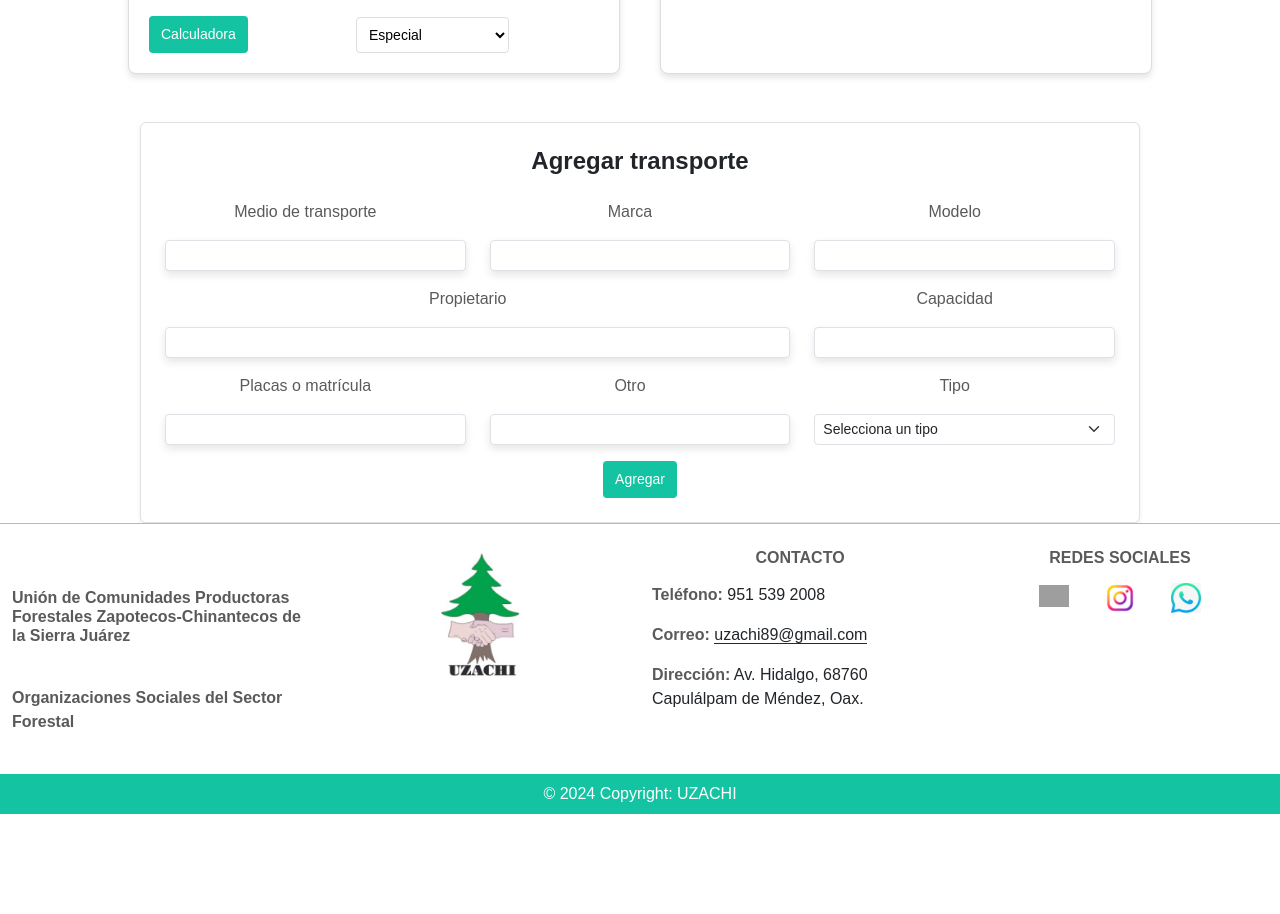
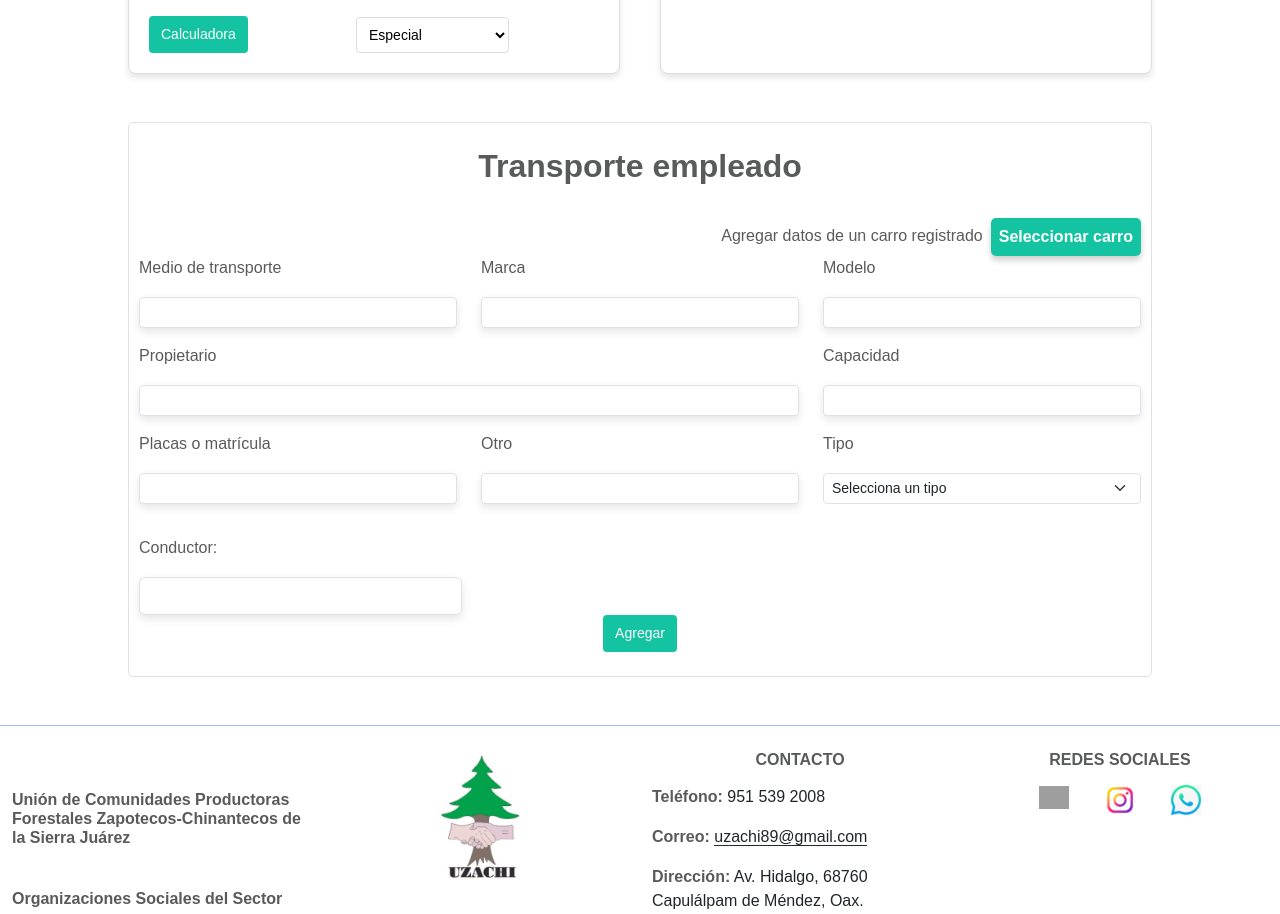
Before and after one commit to LuisPerezcx/UZACHI-FRONTEND, a React (Create React App) app: page /Formulario in a window 1280 px wide. Shown: the part 2080-2994 px from the top of the page. Before the commit the page ends 2894 px from the top, so only its background shows below. Built offline with nearby package versions, Linux system fonts and the light colour scheme; grey boxes are pictures that could not be loaded.

Commit message:
Se terminaron los cruds de tranporte y cliente frecuente

```diff
--- a/package.json
+++ b/package.json
@@ -7,12 +7,12 @@
     "@testing-library/jest-dom": "^5.17.0",
     "@testing-library/react": "^13.4.0",
     "@testing-library/user-event": "^13.5.0",
-    "axios": "^1.7.7",
+    "axios": "^1.7.8",
     "bootstrap": "^5.3.3",
     "bootstrap-icons": "^1.11.3",
     "font-awesome": "^4.7.0",
     "react": "^18.3.1",
-    "react-bootstrap": "^2.10.5",
+    "react-bootstrap": "^2.10.6",
     "react-bootstrap-icons": "^1.11.4",
     "react-dom": "^18.3.1",
     "react-icons": "^5.3.0",
--- a/src/components/FormularioTransporte.js
+++ b/src/components/FormularioTransporte.js
@@ -3,7 +3,17 @@ import { SelectCombo } from './SelectCombo';
 import { Button } from './Boton';
 import { Col, Form, Row } from 'react-bootstrap';
 
-export const FormularioTransporte = ({ onAdd, editingTransport }) => {
+export const FormularioTransporte = ({ onAdd, editingTransport, titulo, formularioForm }) => {
+  const [formularioFormatoField, setFormularioFormatoField] = useState(formularioForm);
+
+  const seleccionarCarro = () => {
+    console.log('Seleccionar carro clickeado');
+  };
+
+  const handleInputChange = (event) => {
+    console.log("${event.target.name}: ${event.target.value}");
+  };
+
   const [formData, setFormData] = useState({
     medio: '',
     marca: '',
@@ -51,13 +61,27 @@ export const FormularioTransporte = ({ onAdd, editingTransport }) => {
   };
 
   return (
-    <div className="container mt-5">
-      <div className="form-wrapper">
-        <Form onSubmit={handleSubmit} className="p-4 border rounded shadow-sm bg-white small">
-          <h4 className="text-center mb-4 form-title">
-            {editingTransport ? 'Actualizar transporte' : 'Agregar transporte'}
-          </h4>
+    <div className="tarjeta-border  mt-5 mb-5">
+      {/* Título del formulario */}
+      <div className="row">
+        <div className="col-12 text-center mb-4">
+          <h5 className="card-title size-font-title" style={{color:'var(--color-gris)',fontWeight:'bold'}}>
+            {titulo}
+          </h5>
+        </div>
+      </div>
 
+      {/* Agregar datos de carro registrado */}
+      {formularioFormatoField && (
+        <div className="row">
+          <div className="col-12 text-end mt-2">
+          <span className="me-2 form-label">Agregar datos de un carro registrado</span>
+            <Button label="Seleccionar carro" onClick={seleccionarCarro} className="btn-success" />
+          </div>
+        </div>
+      )}
+
+        <Form onSubmit={handleSubmit} >
           <Row className="mb-3">
             <Col md={4}>
               <Form.Label>Medio de transporte</Form.Label>
@@ -118,7 +142,7 @@ export const FormularioTransporte = ({ onAdd, editingTransport }) => {
             <Col md={4}>
               <Form.Label>Placas o matrícula</Form.Label>
               <Form.Control
-                type="text"
+                type="number"
                 name="placas"
                 value={formData.placas}
                 onChange={handleChange}
@@ -150,13 +174,27 @@ export const FormularioTransporte = ({ onAdd, editingTransport }) => {
             </Col>
           </Row>
 
+          {/* Campo conductor (condicional) */}
+        {formularioFormatoField && (
+          <div className="row g-3 mt-3">
+            <div className="col-md-4">
+              <label className="form-label">Conductor:</label>
+              <input
+                type="text"
+                className="form-control"
+                name="conductor"
+                onChange={handleInputChange}
+              />
+            </div>
+          </div>
+        )}
+
           <div className="text-center">
             <button variant="success" type="submit" size="sm">
               {editingTransport ? 'Actualizar' : 'Agregar'}
             </button>
           </div>
         </Form>
-      </div>
     </div>
   );
 };
--- a/src/components/GestionTransporte.js
+++ b/src/components/GestionTransporte.js
@@ -52,10 +52,14 @@ export const GestionTransporte = () => {
         onDelete={handleDelete}
         searchPlaceholder="Buscar transporte..."
       />
-      <FormularioTransporte
-        onAdd={handleSave}
-        editingTransport={editingTransport}
-      />
+      <div className='px-5'>
+        <FormularioTransporte
+          onAdd={handleSave}
+          editingTransport={editingTransport}
+          title={'Hola'}
+          formularioForm={false}
+        />
+      </div>
       <Footer />
     </div>
   );
--- a/src/pages/ClientesFrecuentes/Components/FormularioCliente.jsx
+++ b/src/pages/ClientesFrecuentes/Components/FormularioCliente.jsx
@@ -1,10 +1,11 @@
 import React, { useState } from "react";
+import { Form } from "react-bootstrap";
 
-const FormularioCliente = (onAdd,editarClientesFrecuentes) => {
+const FormularioCliente = ({onAdd, editarClientesFrecuentes}) => {
 
   const [formData, setFormData] = useState({
     nombre: '',
-    domicilio: '',
+    domicilioDestinatario: '',
     poblacion: '',
     entidad: '',
     curp: '',
@@ -37,7 +38,7 @@ const FormularioCliente = (onAdd,editarClientesFrecuentes) => {
     // Reiniciar el formulario
     setFormData({
       nombre: '',
-      domicilio: '',
+      domicilioDestinatario: '',
       poblacion: '',
       entidad: '',
       curp: '',
@@ -66,7 +67,7 @@ const FormularioCliente = (onAdd,editarClientesFrecuentes) => {
       <div style={formContainerStyle}>
         <div className="form-container p-3">
           <h5 className="text-center mb-3 fw-bold" style={interletradoStyle}>Agregar nuevo cliente</h5>
-          <form >
+          <form onSubmit={handleSubmit}>
             <div className="row">
               {/* Columna 1 */}
               <div className="col-md-6">
@@ -77,7 +78,8 @@ const FormularioCliente = (onAdd,editarClientesFrecuentes) => {
                   <input
                     type="text"
                     className="form-control"
-                    id="nombre"
+                    name="nombre"
+                    value = {formData.nombre}
                     placeholder="Ingrese el nombre"
                     onChange={handleChange}
                   />
@@ -93,7 +95,8 @@ const FormularioCliente = (onAdd,editarClientesFrecuentes) => {
                   <input
                     type="text"
                     className="form-control"
-                    id="domicilioDestinatario"
+                    name="domicilioDestinatario"
+                    value = {formData.domicilioDestinatario}
                     placeholder="Ingrese el domicilio"
                     onChange={handleChange}
                   />
@@ -105,7 +108,8 @@ const FormularioCliente = (onAdd,editarClientesFrecuentes) => {
                   <input
                     type="text"
                     className="form-control"
-                    id="poblacion"
+                    name="poblacion"
+                    value = {formData.poblacion}
                     placeholder="Ingrese la población"
                     onChange={handleChange}
                   />
@@ -117,7 +121,8 @@ const FormularioCliente = (onAdd,editarClientesFrecuentes) => {
                   <input
                     type="text"
                     className="form-control"
-                    id="entidad"
+                    name="entidad"
+                    value = {formData.entidad}
                     placeholder="Ingrese la entidad"
                     onChange={handleChange}
                   />
@@ -133,7 +138,8 @@ const FormularioCliente = (onAdd,editarClientesFrecuentes) => {
                   <input
                     type="text"
                     className="form-control"
-                    id="curp"
+                    name="curp"
+                    value = {formData.curp}
                     placeholder="Ingrese la CURP"
                     onChange={handleChange}
                   />
@@ -145,7 +151,8 @@ const FormularioCliente = (onAdd,editarClientesFrecuentes) => {
                   <input
                     type="text"
                     className="form-control"
-                    id="rfn"
+                    name="rfn"
+                    value = {formData.rfn}
                     placeholder="Ingrese el RFN"
                     onChange={handleChange}
                   />
@@ -157,7 +164,8 @@ const FormularioCliente = (onAdd,editarClientesFrecuentes) => {
                   <input
                     type="text"
                     className="form-control"
-                    id="municipio"
+                    name="municipio"
+                    value = {formData.municipio}
                     placeholder="Ingrese el municipio"
                     onChange={handleChange}
                   />
@@ -169,7 +177,8 @@ const FormularioCliente = (onAdd,editarClientesFrecuentes) => {
                   <input
                     type="text"
                     className="form-control"
-                    id="domicilio"
+                    name="domicilio"
+                    value = {formData.domicilio}
                     placeholder="Ingrese el domicilio"
                     onChange={handleChange}
                   />
@@ -177,10 +186,9 @@ const FormularioCliente = (onAdd,editarClientesFrecuentes) => {
               </div>
             </div>
 
-            {/* Botón Agregar */}
-            <div className="d-flex justify-content-center mt-3 me-4">
-              <button type="submit" className="btn btn-success">
-                Agregar
+            <div className="text-center">
+              <button variant="success" type="submit" size="sm">
+                {editarClientesFrecuentes ? 'Actualizar' : 'Agregar'}
               </button>
             </div>
           </form>
--- a/src/pages/ClientesFrecuentes/Components/ListadoClientes.jsx
+++ b/src/pages/ClientesFrecuentes/Components/ListadoClientes.jsx
@@ -6,19 +6,19 @@ import FormularioCliente from "./FormularioCliente";
 const ListadoClientes = () => {
   // Estados estaticos por ahora
   const [clientes, setClientes] = useState([]);
+  const [editarClientesFrecuentes,setEditarClientesFrecuentes] = useState(null);
+
 
   const columns = [
     { header: 'Nombre', accessor: 'nombre' },
-    { header: 'Apellido', accessor: 'apellido' },
-    { header: 'Domicilio', accessor: 'domicilio' },
-    { header: 'Acciones', accessor: 'acciones' },
+    { header: 'Domicilio destinatario', accessor: 'domicilioDestinatario' },
+    { header: 'Poblacion', accessor: 'poblacion' },
+    { header: 'Entidad', accessor: 'entidad' },
   ];
 
-  const [editarClientesFrecuentes,setEditarClientesFrecuentes] = useState(null);
-
   // eliminar cliente
-  const eliminarCliente = (id) => {
-    const nuevosClientes = clientes.filter((cliente) => cliente.id !== id);
+  const eliminarCliente = (item) => {
+    const nuevosClientes = clientes.filter((data) => data !== item);
     setClientes(nuevosClientes);
   };
 
@@ -28,16 +28,16 @@ const ListadoClientes = () => {
   };
 
   const guardarDatos = (nuevoCliente) => {
-    if (editarCliente) {
+    if (editarClientesFrecuentes) {
       // Actualizar transporte existente
       const updatedData = clientes.map((data) =>
-        data === editarCliente ? nuevoCliente : data
+        data === editarClientesFrecuentes ? nuevoCliente : data
       );
       setClientes(updatedData);
       setEditarClientesFrecuentes(null); // Salir del modo de edición
     } else {
       // Agregar nuevo transporte
-      setClientes([...clientes, nuevoCliente]);
+      setClientes([...clientes, { ...nuevoCliente, id: Date.now() }]);
     }
   };
 
@@ -48,55 +48,14 @@ const ListadoClientes = () => {
       columns={columns}
       onEdit={editarCliente}
       onDelete={eliminarCliente}
-      searchPlaceholder="Buscar transporte..."
+      searchPlaceholder="Buscar nombre..."
       />
 
       <FormularioCliente
         onAdd={guardarDatos}
-        editarClientesFrecuentes={editarCliente}
+        editarClientesFrecuentes={editarClientesFrecuentes}
       />
     </div>
-
-    // <FormularioCliente></FormularioCliente>
-
-    // <div className="table-container mt-4 d-flex justify-content-center w-100">
-    //   <table className="table table-striped table-bordered w-100 justify-content-center">
-    //     <thead>
-    //       <tr>
-    //         <th className="w-25">Acciones</th>
-    //         <th className="w-25">Nombre</th>
-    //         <th className="w-25">Apellido</th>
-    //         <th className="w-25">Domicilio</th>
-    //       </tr>
-    //     </thead>
-    //     <tbody>
-    //       {clientes.map((cliente) => (
-    //         <tr key={cliente.id}>
-    //           <td className="d-flex justify-content-right">
-    //           <button
-    //               className="btn btn-danger"
-    //               onClick={() => eliminarCliente(cliente.id)}
-    //               title="Eliminar"
-    //             >
-    //               <FaTrashAlt />
-    //             </button>
-    //             <button
-    //               className="btn btn-primary"
-    //               onClick={() => editarCliente(cliente.id)}
-    //               title="Editar"
-    //             >
-    //               <FaEdit />
-    //             </button>
-
-    //           </td>
-    //           <td>{cliente.nombre}</td>
-    //           <td>{cliente.apellido}</td>
-    //           <td>{cliente.domicilio}</td>
-    //         </tr>
-    //       ))}
-    //     </tbody>
-    //   </table>
-    // </div>
   );
 };
 
```
Also changed, not shown: 1 other file (tests, documents, lock files or other folders).
